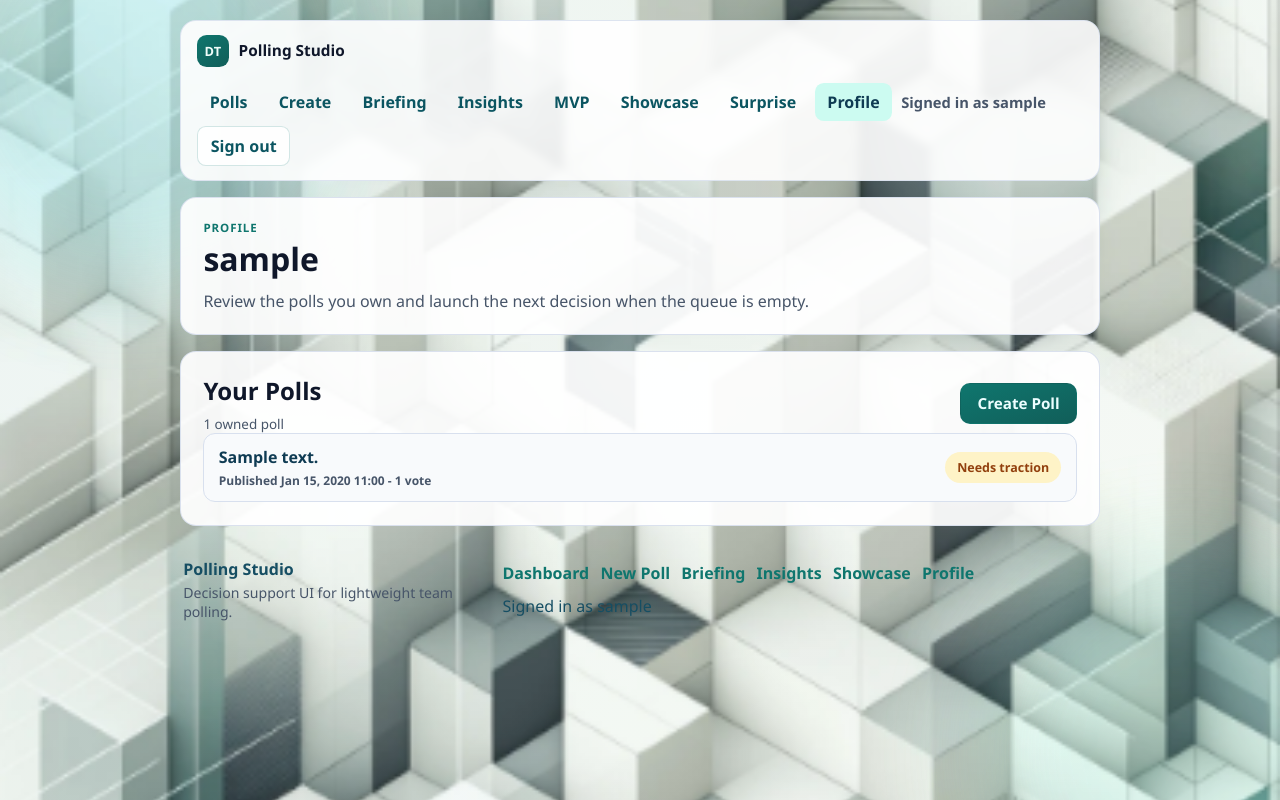
After one commit to ruggeropaolobasile/DjangoTutorial, a Django app: page /polls/profile/ in a window 1280 px wide. The commit adds this page. Run offline with Django 5.2, Linux system fonts and the light colour scheme; a user stored in the database is signed in; tables that the repository leaves empty hold one stand-in row (values such as "Sample post"); parts of the project's set-up code (start-up, migrations or seed data) failed here and were passed over.

Commit message:
feat: Add empty state for profile without owned polls

```diff
--- a/mysite/polls/models.py
+++ b/mysite/polls/models.py
@@ -1,5 +1,6 @@
 import datetime
 
+from django.conf import settings
 from django.contrib import admin
 from django.db import models
 from django.utils import timezone
@@ -8,6 +9,14 @@ from django.utils import timezone
 class Question(models.Model):
     question_text = models.CharField(max_length=200)
     pub_date = models.DateTimeField("date published")
+    owner = models.ForeignKey(
+        settings.AUTH_USER_MODEL,
+        null=True,
+        blank=True,
+        on_delete=models.SET_NULL,
+        related_name="owned_questions",
+    )
+
     def __str__(self):
         return self.question_text
 
@@ -19,16 +28,21 @@ class Question(models.Model):
     def was_published_recently(self):
         now = timezone.now()
         return now - datetime.timedelta(days=1) <= self.pub_date <= now
-    '''
+
+    """
     def was_published_recently(self):
         return self.pub_date >= timezone.now() - datetime.timedelta(days=1)
-    '''
+    """
+
+
 class Choice(models.Model):
     question = models.ForeignKey(Question, on_delete=models.CASCADE)
     choice_text = models.CharField(max_length=200)
     votes = models.IntegerField(default=0)
+
     def __str__(self):
         return self.choice_text
+
 
 class Person(models.Model):
     SHIRT_SIZES = {
@@ -40,14 +54,18 @@ class Person(models.Model):
     first_name = models.CharField(max_length=30)
     last_name = models.CharField(max_length=30)
     shirt_size = models.CharField(max_length=1, choices=SHIRT_SIZES)
+
     def __str__(self):
         return self.name
+
 
 class Group(models.Model):
     name = models.CharField(max_length=128)
     members = models.ManyToManyField(Person, through="Membership")
+
     def __str__(self):
         return self.name
+
 
 class Membership(models.Model):
     person = models.ForeignKey(Person, on_delete=models.CASCADE)
@@ -55,10 +73,12 @@ class Membership(models.Model):
     date_joined = models.DateField()
     invite_reason = models.CharField(max_length=64)
 
+
 class Musician(models.Model):
     first_name = models.CharField(max_length=50)
     last_name = models.CharField(max_length=50)
     instrument = models.CharField(max_length=100)
+
 
 class Album(models.Model):
     artist = models.ForeignKey(Musician, on_delete=models.CASCADE)
@@ -66,10 +86,12 @@ class Album(models.Model):
     release_date = models.DateField()
     num_stars = models.IntegerField()
 
+
 class Runner(models.Model):
     MedalType = models.TextChoices("MedalType", "GOLD SILVER BRONZE")
     name = models.CharField(max_length=60)
     medal = models.CharField(blank=True, choices=MedalType, max_length=10)
 
+
 class Fruit(models.Model):
     name = models.CharField(max_length=100, primary_key=True)
--- a/mysite/polls/templates/polls/base.html
+++ b/mysite/polls/templates/polls/base.html
@@ -26,6 +26,7 @@
                 <a class="{% if request.resolver_match.url_name == 'showcase' %}is-active{% endif %}" href="{% url 'polls:showcase' %}">Showcase</a>
                 <a href="{% url 'polls:surprise' %}">Surprise</a>
                 {% if request.user.is_authenticated %}
+                    <a class="{% if request.resolver_match.url_name == 'profile' %}is-active{% endif %}" href="{% url 'polls:profile' %}">Profile</a>
                     <span class="nav-user">Signed in as {{ request.user.username }}</span>
                     <form action="{% url 'logout' %}" method="post" class="nav-inline-form">
                         {% csrf_token %}
@@ -52,6 +53,7 @@
                 <a href="{% url 'polls:insights' %}">Insights</a>
                 <a href="{% url 'polls:showcase' %}">Showcase</a>
                 {% if request.user.is_authenticated %}
+                    <a href="{% url 'polls:profile' %}">Profile</a>
                     <span>Signed in as {{ request.user.username }}</span>
                 {% else %}
                     <a href="{% url 'login' %}">Sign in</a>
--- /dev/null
+++ b/mysite/polls/templates/polls/profile.html
@@ -0,0 +1,51 @@
+{% extends "polls/base.html" %}
+
+{% block title %}Your Profile{% endblock %}
+
+{% block content %}
+<section class="hero fade-in">
+    <p class="eyebrow">Profile</p>
+    <h1>{{ request.user.username }}</h1>
+    <p class="hero-copy">
+        Review the polls you own and launch the next decision when the queue is empty.
+    </p>
+</section>
+
+<section class="panel fade-in">
+    <div class="panel-header">
+        <div>
+            <h2>Your Polls</h2>
+            <p class="section-meta">{{ owned_poll_count }} owned poll{{ owned_poll_count|pluralize }}</p>
+        </div>
+        <a class="button" href="{% url 'polls:create' %}">Create Poll</a>
+    </div>
+    {% if owned_polls %}
+        <ul class="poll-list">
+        {% for poll in owned_polls %}
+            <li>
+                <a href="{% url 'polls:detail' poll.id %}">
+                    {{ poll.question_text }}
+                    <small class="muted-meta">
+                        Published {{ poll.pub_date|date:"M d, Y H:i" }} - {{ poll.total_votes }} vote{{ poll.total_votes|pluralize }}
+                    </small>
+                </a>
+                <span class="poll-status {% if poll.total_votes < 3 %}poll-status-warning{% else %}poll-status-good{% endif %}">
+                    {% if poll.total_votes < 3 %}Needs traction{% else %}Healthy{% endif %}
+                </span>
+            </li>
+        {% endfor %}
+        </ul>
+    {% else %}
+        <div class="feature-callout">
+            <p class="eyebrow">No owned polls yet</p>
+            <h3>Start your first poll</h3>
+            <p class="hero-copy">
+                You have not created any polls yet. Create one now to collect feedback and track the decision here.
+            </p>
+            <div class="inline-actions">
+                <a class="button" href="{% url 'polls:create' %}">Create Your First Poll</a>
+            </div>
+        </div>
+    {% endif %}
+</section>
+{% endblock %}
--- a/mysite/polls/urls.py
+++ b/mysite/polls/urls.py
@@ -10,6 +10,7 @@ urlpatterns = [
     path("create/", views.CreatePollView.as_view(), name="create"),
     path("insights/", views.InsightsView.as_view(), name="insights"),
     path("mvp/", views.MvpView.as_view(), name="mvp"),
+    path("profile/", views.ProfileView.as_view(), name="profile"),
     path("showcase/", views.ShowcaseView.as_view(), name="showcase"),
     path("surprise/", views.SurprisePollView.as_view(), name="surprise"),
     path("<int:pk>/", views.DetailView.as_view(), name="detail"),
@@ -17,7 +18,7 @@ urlpatterns = [
     path("<int:pk>/results/export/", views.ResultsExportView.as_view(), name="results_export"),
     path("<int:question_id>/vote/", views.vote, name="vote"),
 ]
-'''
+"""
 v1
 app_name = "polls"
 urlpatterns = [
@@ -30,4 +31,4 @@ urlpatterns = [
     # ex: /polls/5/vote/
     path("<int:question_id>/vote/", views.vote, name="vote"),
 ]
-'''
+"""
--- a/mysite/polls/views.py
+++ b/mysite/polls/views.py
@@ -121,8 +121,7 @@ class IndexView(generic.ListView):
             },
         ]
         context["starter_templates"] = [
-            {"slug": slug, **template_data}
-            for slug, template_data in STARTER_TEMPLATES.items()
+            {"slug": slug, **template_data} for slug, template_data in STARTER_TEMPLATES.items()
         ]
         context["filter_chips"] = [
             chip
@@ -147,8 +146,7 @@ class IndexView(generic.ListView):
         ]
         context["visible_count"] = len(latest_question_list)
         context["poll_markdown_items"] = [
-            {"question_text": question.question_text}
-            for question in latest_question_list
+            {"question_text": question.question_text} for question in latest_question_list
         ]
         context["latest_question_list"] = latest_question_list
         return context
@@ -218,8 +216,7 @@ class CreatePollView(LoginRequiredMixin, generic.FormView):
     def get_context_data(self, **kwargs):
         context = super().get_context_data(**kwargs)
         context["starter_templates"] = [
-            {"slug": slug, **template_data}
-            for slug, template_data in STARTER_TEMPLATES.items()
+            {"slug": slug, **template_data} for slug, template_data in STARTER_TEMPLATES.items()
         ]
         selected_template = self.request.GET.get("template", "").strip().lower()
         context["selected_template"] = selected_template
@@ -230,6 +227,7 @@ class CreatePollView(LoginRequiredMixin, generic.FormView):
             question = Question.objects.create(
                 question_text=form.cleaned_data["question_text"],
                 pub_date=timezone.now(),
+                owner=self.request.user,
             )
             Choice.objects.bulk_create(
                 [
@@ -238,6 +236,25 @@ class CreatePollView(LoginRequiredMixin, generic.FormView):
                 ]
             )
         return HttpResponseRedirect(reverse("polls:detail", args=(question.id,)))
+
+
+class ProfileView(LoginRequiredMixin, TemplateView):
+    template_name = "polls/profile.html"
+
+    def get_context_data(self, **kwargs):
+        context = super().get_context_data(**kwargs)
+        owned_polls = list(
+            Question.objects.filter(owner=self.request.user, pub_date__lte=timezone.now())
+            .annotate(total_votes=Sum("choice__votes"))
+            .order_by("-pub_date")
+        )
+
+        for poll in owned_polls:
+            poll.total_votes = poll.total_votes or 0
+
+        context["owned_polls"] = owned_polls
+        context["owned_poll_count"] = len(owned_polls)
+        return context
 
 
 class SurprisePollView(RedirectView):
@@ -312,8 +329,7 @@ class ShowcaseView(TemplateView):
             },
         ]
         context["starter_templates"] = [
-            {"slug": slug, **template_data}
-            for slug, template_data in STARTER_TEMPLATES.items()
+            {"slug": slug, **template_data} for slug, template_data in STARTER_TEMPLATES.items()
         ]
         return context
 
```
Also changed, not shown: mysite/polls/tests.py (+51 -0 lines), mysite/polls/migrations/0006_question_owner.py (added).
